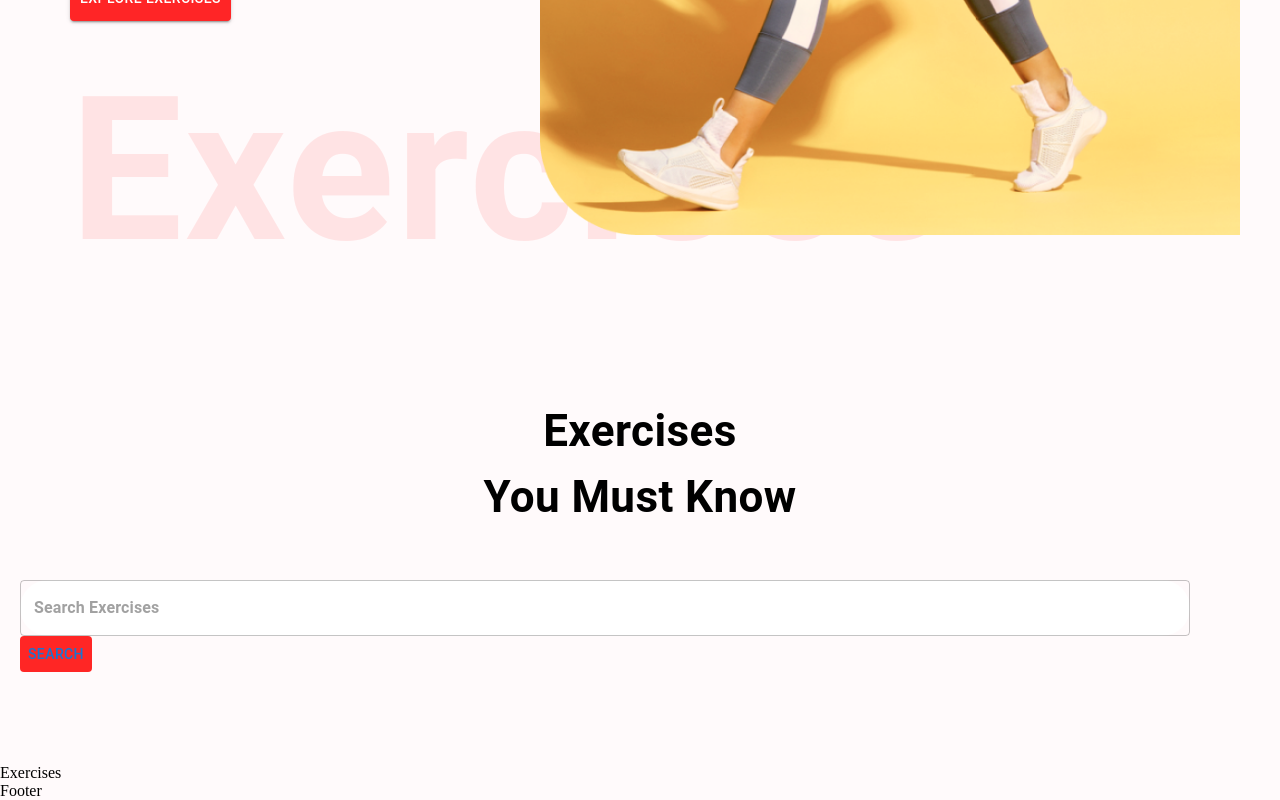
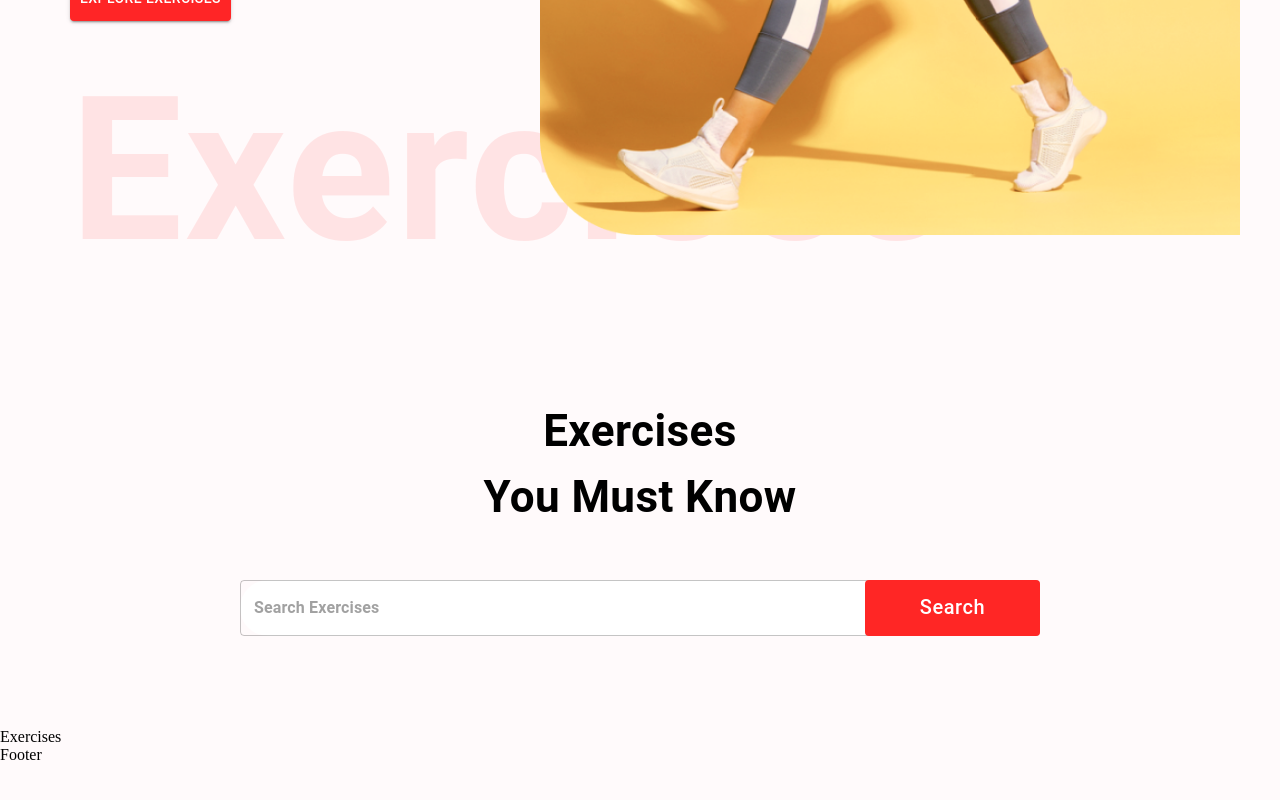
Before and after one commit to kinston18/Kinston-fitness-app, a React (Create React App) app: page / in a window 1280 px wide. Shown: the part 631-1431 px from the top of the page. After the commit the page ends 1395 px from the top, so only its background shows below. Built offline with nearby package versions, Linux system fonts and the light colour scheme.

Commit message:
search bar and logic done

```diff
--- a/src/components/SearchExercises.js
+++ b/src/components/SearchExercises.js
@@ -1,7 +1,18 @@
 import React, {useEffect,useState} from 'react';
 import {Box, Button, Stack, TextField, Typography } from '@mui/material';
+import { SearchOffSharp } from '@mui/icons-material';
+
 
 const SearchExercises = () => {
+  const [search, setSearch] = useState('')
+
+  const handleSearch = async () => {
+    if(search) {
+      // const exercisesData = await fetchData();
+    }
+  }
+
+
   return (
       <Stack alignItems="center" mt="37px" justifyContent="center" p="20px">
         <Typography fontWeight={700} sx={{fontSize: {lg:'44px', xs:'30px'}}}
@@ -15,20 +26,28 @@
             input:{ fontWeight:'700',
             border:'none',
             borderRadius: '4px'},
-          width: {lg: '1170px', xs:'350px'},
+            width: {lg: '800px', xs:'350px'},
             backgroundColor: '#ffff',
             borderRadius:'40px'
           }}
           height="76px"
-        value=""
-        onChange={(e) => {}}
+          value={search}
+          onChange={(e) => setSearch(e.target.value.toLowerCase())}
           placeholder='Search Exercises'
           type='text'
           />
           <Button className="search-btn"
           sx={{
-            bgcolor:'#FF2625'
+              bgcolor:'#FF2625',
+              color: '#ffff',
+              textTransform:'none',
+              width:{lg:'175px', xs:'80px'},
+              fontSize:{lg:'20px', xs:'14px'},
+              height:'56px',
+              position:"absolute",
+              right:'0'
           }}
+          onClick={handleSearch}
           >
           Search
           </Button>
```
Also changed, not shown: src/utils/fetchData.js (added, +16 -0 lines), 1 other file (tests, documents, lock files or other folders). Lines whose indentation alone changed are shown as unchanged.
